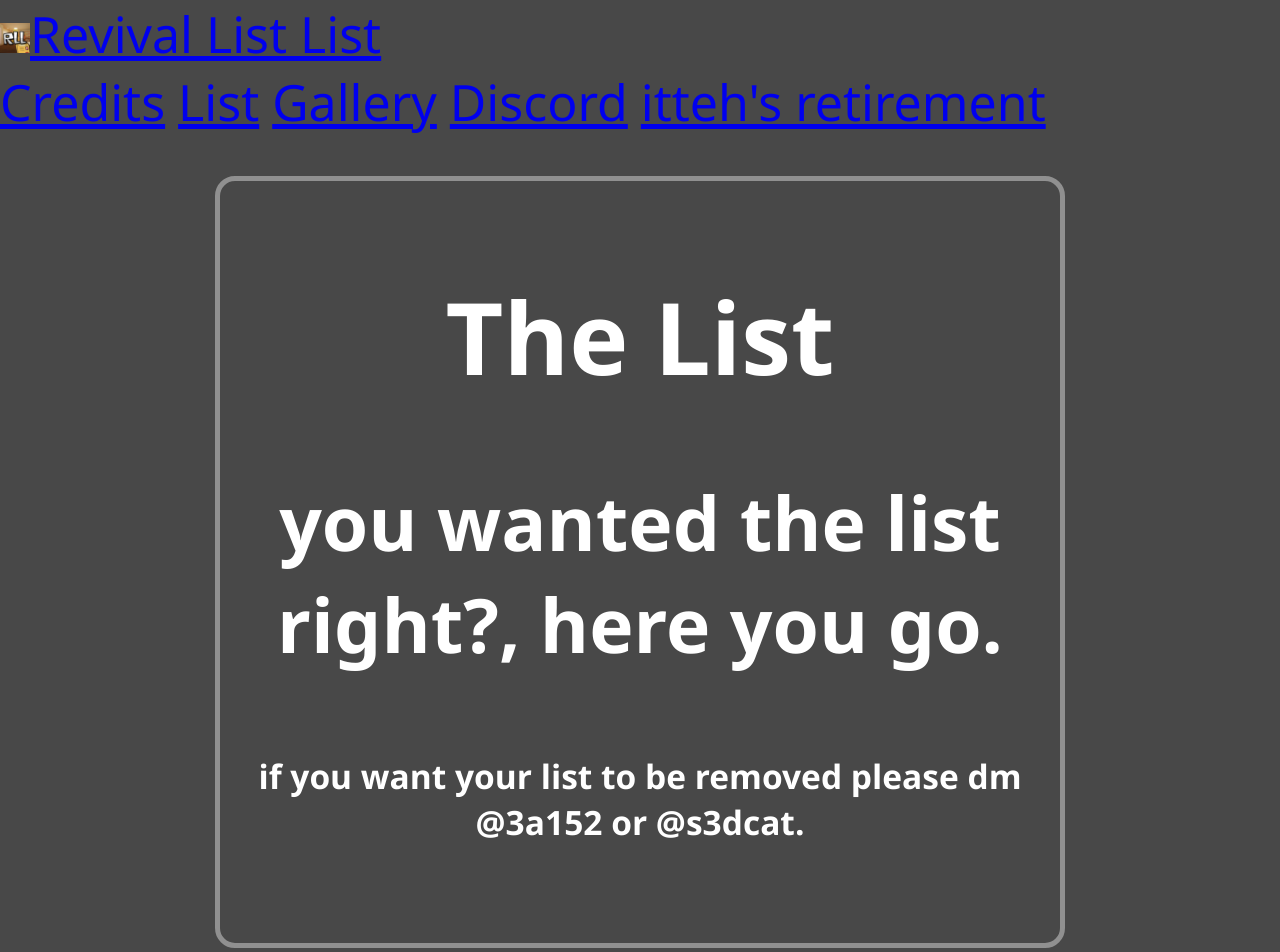
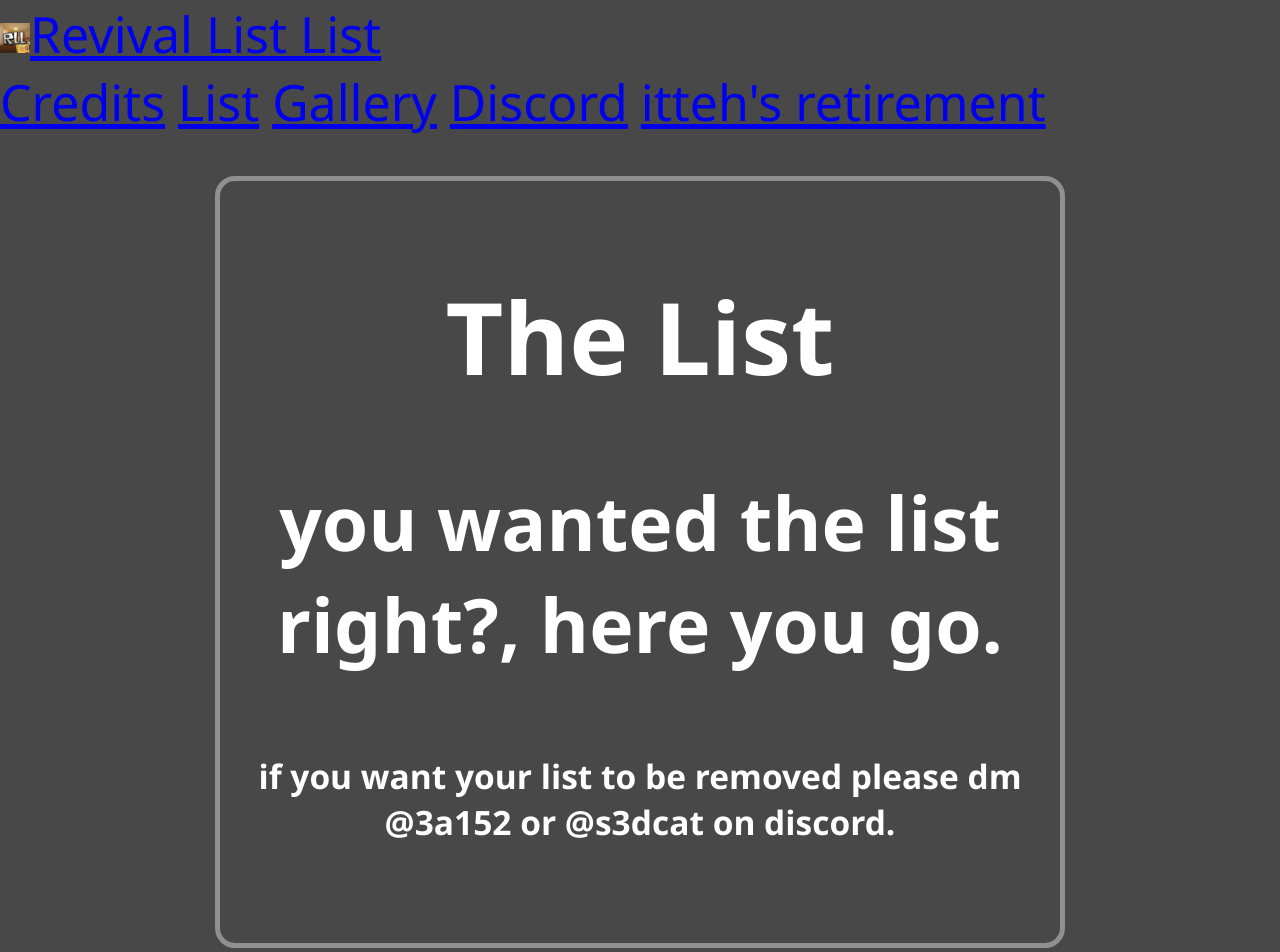
Before and after one commit to 3a152/revlistlist, a SvelteKit app: page /list in a window 1280 px wide. Shown: the top 952 px of the page. Built offline with nearby package versions, Linux system fonts and the light colour scheme.

Commit message:
changed list note once again

```diff
--- a/src/routes/list/+page.svelte
+++ b/src/routes/list/+page.svelte
@@ -1,7 +1,7 @@
 <div class="intro">
 <h1>The List</h1>
 <h2>you wanted the list right?, here you go.</h2>
-<h6>if you want your list to be removed please dm @3a152 or @s3dcat.</h6>
+<h6>if you want your list to be removed please dm @3a152 or @s3dcat on discord.</h6>
 </div>
 
 <style>
```
